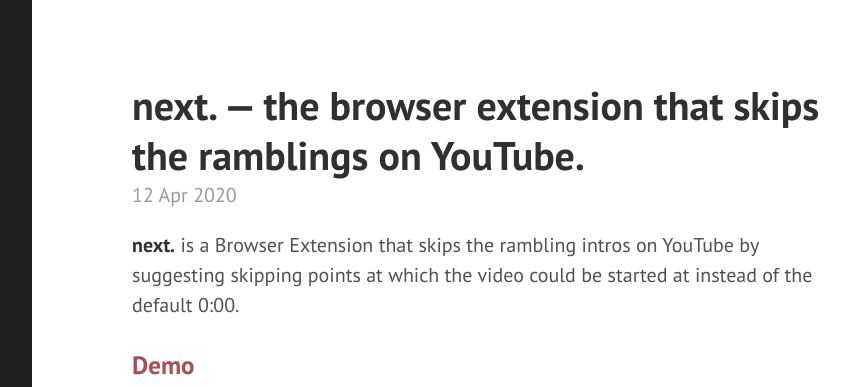
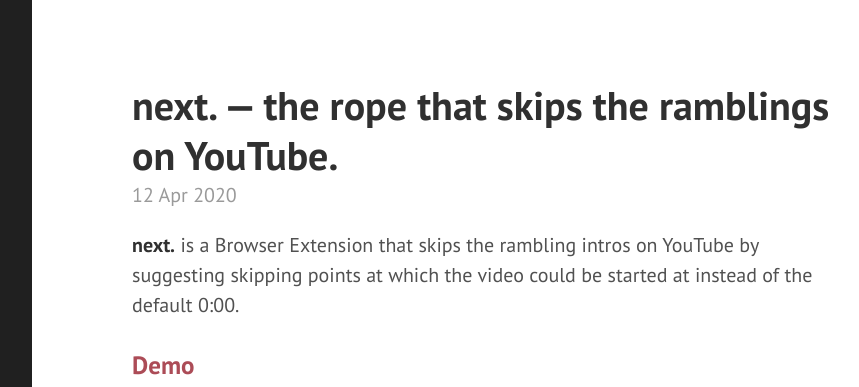
Before and after one commit to tati-z/tati-z.github.io, a Jekyll site: the page built from _posts/2020-04-12-next..md, in a window 1280 px wide and 1162 px high, cut to the strip 0-387 px from the top of the window. Shown: the whole strip, without its empty margins (328-1187 px from the left). Built offline with Jekyll 4.4.1, drawn with Linux system fonts in a browser that asks for light colours; nearby versions of some CDN libraries; library files that are not in the unit come from our copies.

```diff
--- a/_posts/2020-04-12-next..md
+++ b/_posts/2020-04-12-next..md
@@ -1,6 +1,6 @@
 ---
 layout: post
-title: next. — the browser extension that skips the ramblings on YouTube.
+title: next. — the rope that skips the ramblings on YouTube.
 ---
 
 **next.** is a Browser Extension that skips the rambling intros on YouTube by suggesting skipping points at which the video could be started at instead of the default 0:00.
```
Also changed, not shown: _posts/2020-06-12-shadows.md (+9 -7 lines).
